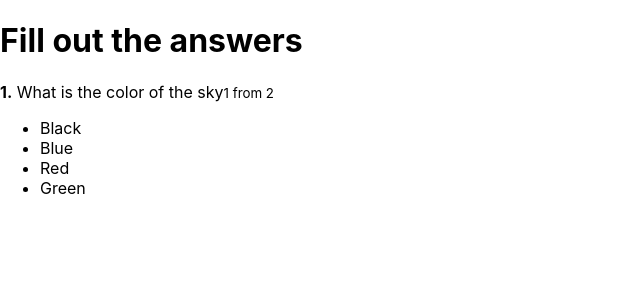
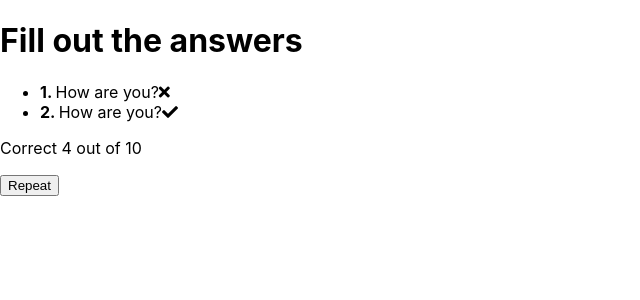
Before and after one commit to vitaliisotnichenko/react-practice, a React app in the folder react-quiz/: page / in a window 1280 px wide. Shown: the top 300 px of the page, without its empty margins (0-640 px from the left). Built offline with nearby package versions, Linux system fonts and the light colour scheme.

Commit message:
Results output

```diff
--- a/react-quiz/public/index.html
+++ b/react-quiz/public/index.html
@@ -24,7 +24,8 @@
       work correctly both with client-side routing and a non-root public URL.
       Learn how to configure a non-root public URL by running `npm run build`.
     -->
-    <title>React App</title>
+    <link rel="stylesheet" href="https://use.fontawesome.com/releases/v5.15.4/css/all.css" integrity="sha384-DyZ88mC6Up2uqS4h/KRgHuoeGwBcD4Ng9SiP4dIRy0EXTlnuz47vAwmeGwVChigm" crossorigin="anonymous"/>
+    <title>Quiz App</title>
   </head>
   <body>
     <noscript>You need to enable JavaScript to run this app.</noscript>
--- /dev/null
+++ b/react-quiz/src/components/FinishedQuiz/FinishedQuiz.css
@@ -0,0 +1,26 @@
+.FinishedQuiz {
+    padding: 20px;
+    color: #fff;
+    border: 2px solid #fff;
+    border-radius: 5px;
+    box-sizing: border-box;
+    margin: 0 10px;
+}
+
+.FinishedQuiz ul {
+    list-style: none;
+    padding: 0;
+    margin: 0;
+}
+
+.FinishedQuiz ul li i {
+    margin-left: 10px;
+}
+
+.success {
+    color: rgba(161, 240, 69, .7)
+}
+
+.error {
+    color: rgba(240, 87, 108, .7)
+}
--- /dev/null
+++ b/react-quiz/src/components/FinishedQuiz/FinishedQuiz.js
@@ -0,0 +1,28 @@
+import React from "react";
+import classes from './FinishedQuiz.css'
+
+const FinishedQuiz = props => {
+    return (
+        <div className={classes.FinishedQuiz}>
+            <ul>
+                <li>
+                    <strong>1. </strong>
+                    How are you?
+                    <i className={'fa fa-times ' + classes.error}/>
+                </li>
+                <li>
+                    <strong>2. </strong>
+                    How are you?
+                    <i className={'fa fa-check ' + classes.success}/>
+                </li>
+            </ul>
+
+            <p>Correct 4 out of 10</p>
+            <div>
+                <button>Repeat</button>
+            </div>
+        </div>
+    )
+}
+
+export default FinishedQuiz
--- a/react-quiz/src/containers/Quiz/Quiz.js
+++ b/react-quiz/src/containers/Quiz/Quiz.js
@@ -1,9 +1,11 @@
 import React, {Component} from "react";
 import classes from './Quiz.css'
 import ActiveQuiz from "../../components/ActiveQuiz/ActiveQuiz";
+import FinishedQuiz from "../../components/FinishedQuiz/FinishedQuiz";
 
 class Quiz extends Component {
     state = {
+        isFinished: true,
         activeQuestion: 0,
         answerState: null,
         quiz: [
@@ -46,7 +48,9 @@
             })
             const timeout = window.setTimeout(() => {
                 if (this.isQuizFinished()) {
-
+                    this.setState({
+                        isFinished: true
+                    })
                 } else {
                     this.setState({
                         activeQuestion: this.state.activeQuestion + 1,
@@ -72,7 +76,10 @@
             <div className={classes.Quiz}>
                 <div className={classes.QuizWrapper}>
                     <h1>Fill out the answers</h1>
-                    <ActiveQuiz
+                    {
+                        this.state.isFinished
+                        ? <FinishedQuiz />
+                        : <ActiveQuiz
                                 answers={this.state.quiz[this.state.activeQuestion].answers}
                                 question={this.state.quiz[this.state.activeQuestion].question}
                                 onAnswerClick={this.onAnswerClickHandler}
@@ -80,6 +87,7 @@
                                 answerNumber={this.state.activeQuestion + 1}
                                 state={this.state.answerState}
                             />
+                    }
                 </div>
             </div>
         )
```
Lines whose indentation alone changed are shown as unchanged.
